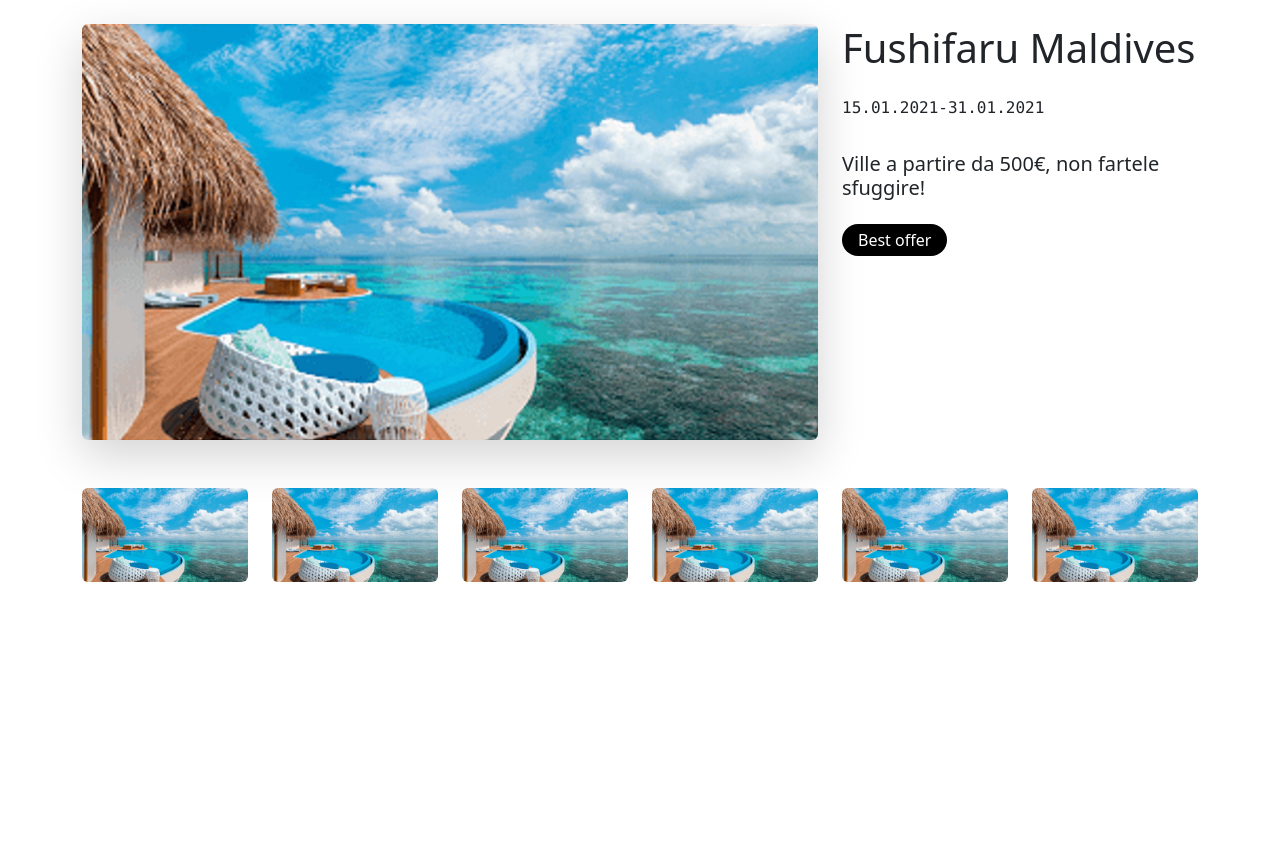
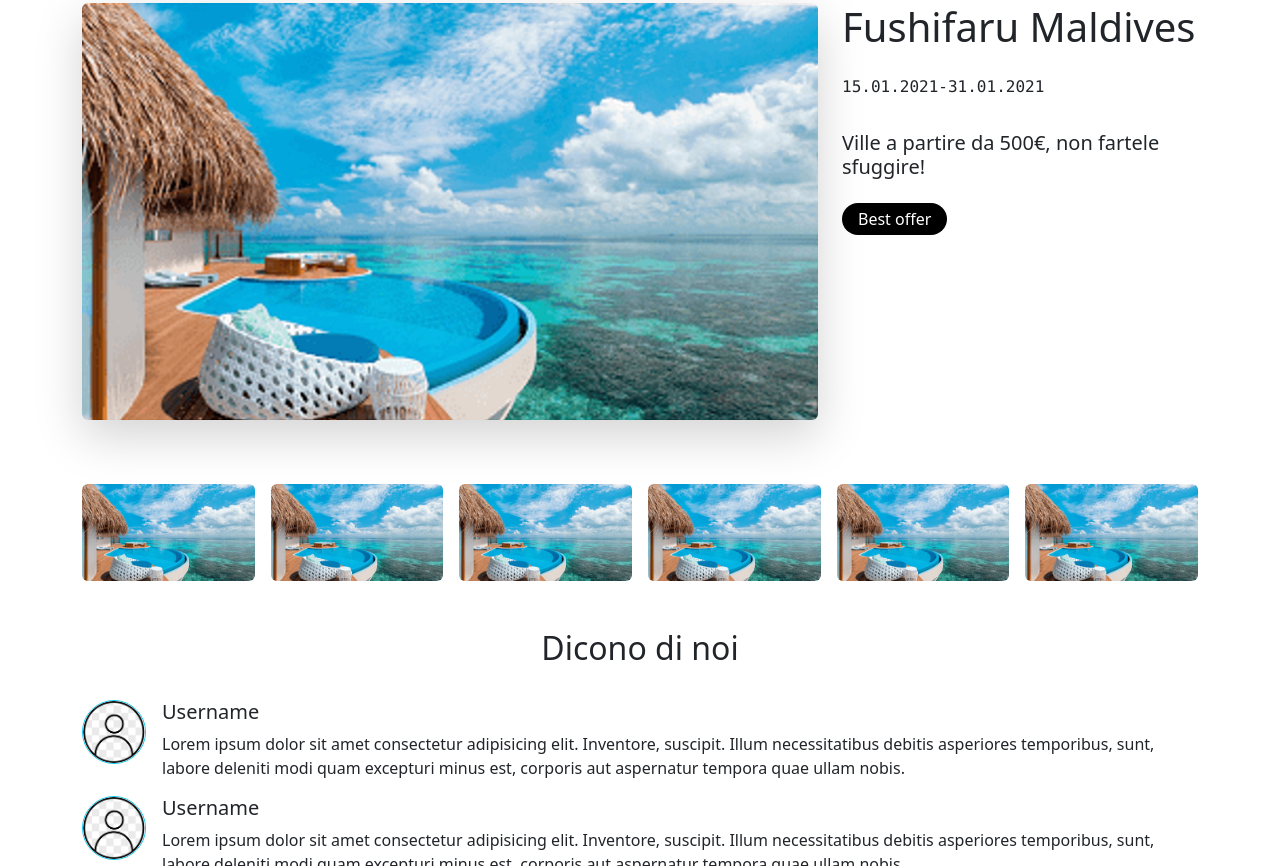
Before and after one commit to Frelser77/U2-W2-FS0623B, a plain HTML site: page U2-W2-D2/index.html in a window 1280 px wide. Shown: the part 1934-2800 px from the top of the page. Before the commit the page ends 2516 px from the top, so only its background shows below. Drawn offline with nearby package versions, Linux system fonts and the light colour scheme.

Commit message:
Correzione

```diff
--- a/U2-W2-D2/index.html
+++ b/U2-W2-D2/index.html
@@ -15,7 +15,7 @@
   <body>
     <nav class="navbar navbar-expand-lg bg-body-tertiary bg-dark">
       <div class="container">
-        <img src="./asset/img/logo.png" alt="Logo Eveline-R" style="width: 100%; max-width: 80px" />
+        <img src="./asset/img/logo.png" alt="Logo Eveline-R" style="max-width: 80px" class="img-fluid" />
         <a class="navbar-brand" href="#"></a>
         <button
           class="navbar-toggler"
@@ -74,7 +74,7 @@
 
     <!-- sezione saldi -->
     <div class="container mt-5">
-      <div class="row">
+      <div class="row g-sm-3">
         <div class="col-6 col-lg-3">
           <div class="card border border-info">
             <img src="./asset/img/villaggio.png" class="card-img-top" alt="..." />
@@ -114,7 +114,7 @@
             </div>
           </div>
         </div>
-        <div class="col-6 col-lg-3">
+        <div class="col-6 d-md-none d-lg-block col-lg-3">
           <div class="card border border-info">
             <img src="./asset/img/villaggio.png" class="card-img-top" alt="..." />
             <div class="card-body">
@@ -219,15 +219,10 @@
 
       <!-- offerte del giorno -->
       <div class="row mt-5">
-        <div class="col-8">
-          <img
-            src="./asset/img/villaggio.png"
-            alt="Viallaggio"
-            style="width: 100%; max-width: 800px"
-            class="rounded shadow-lg"
-          />
+        <div class="col-md-8">
+          <img src="./asset/img/villaggio.png" alt="Viallaggio" class="rounded shadow-lg img-fluid" />
         </div>
-        <div class="col-4">
+        <div class="col-md-4">
           <div class="d-flex flex-column align-items-start gap-3">
             <h1 class="fs-1">Fushifaru Maldives</h1>
             <p class="font-monospace">15.01.2021-31.01.2021</p>
@@ -237,30 +232,92 @@
         </div>
       </div>
 
-      <div class="row mt-5">
-        <div class="col-2">
-          <img src="./asset/img/villaggio.png" alt="Viallaggio" style="width: 100%; max-width: 180px" class="rounded" />
+      <div class="row mt-5 g-3">
+        <div class="col-md-6 col-lg-4 col-xl-2">
+          <img src="./asset/img/villaggio.png" alt="Viallaggio" class="rounded img-fluid" />
         </div>
-        <div class="col-2">
-          <img src="./asset/img/villaggio.png" alt="Viallaggio" style="width: 100%; max-width: 180px" class="rounded" />
+        <div class="col-md-6 col-lg-4 col-xl-2">
+          <img src="./asset/img/villaggio.png" alt="Viallaggio" class="rounded img-fluid" />
         </div>
-        <div class="col-2">
-          <img src="./asset/img/villaggio.png" alt="Viallaggio" style="width: 100%; max-width: 180px" class="rounded" />
+        <div class="col-md-6 col-lg-4 col-xl-2">
+          <img src="./asset/img/villaggio.png" alt="Viallaggio" class="rounded img-fluid" />
         </div>
-        <div class="col-2">
-          <img src="./asset/img/villaggio.png" alt="Viallaggio" style="width: 100%; max-width: 180px" class="rounded" />
+        <div class="col-md-6 col-lg-4 col-xl-2">
+          <img src="./asset/img/villaggio.png" alt="Viallaggio" class="rounded img-fluid" />
         </div>
-        <div class="col-2">
-          <img src="./asset/img/villaggio.png" alt="Viallaggio" style="width: 100%; max-width: 180px" class="rounded" />
+        <div class="col-md-6 col-lg-4 col-xl-2">
+          <img src="./asset/img/villaggio.png" alt="Viallaggio" class="rounded img-fluid" />
         </div>
-        <div class="col-2">
-          <img src="./asset/img/villaggio.png" alt="Viallaggio" style="width: 100%; max-width: 180px" class="rounded" />
+        <div class="col-md-6 col-lg-4 col-xl-2">
+          <img src="./asset/img/villaggio.png" alt="Viallaggio" class="rounded img-fluid" />
         </div>
       </div>
-
       <!-- div container chiusura -->
     </div>
 
+    <div class="container my-5">
+      <div class="row text-center mb-4">
+        <div class="col">
+          <h2>Dicono di noi</h2>
+        </div>
+      </div>
+      <div class="row">
+        <div class="col-12 d-flex">
+          <div class="pe-3">
+            <img
+              src="./asset/img/pic-profilo.jpg"
+              class="rounded-circle border border-info"
+              alt="Avatar"
+              style="width: 64px; height: 64px"
+            />
+          </div>
+          <div>
+            <h5>Username</h5>
+            <p>
+              Lorem ipsum dolor sit amet consectetur adipisicing elit. Inventore, suscipit. Illum necessitatibus debitis
+              asperiores temporibus, sunt, labore deleniti modi quam excepturi minus est, corporis aut aspernatur
+              tempora quae ullam nobis.
+            </p>
+          </div>
+        </div>
+        <div class="col-12 d-flex">
+          <div class="pe-3">
+            <img
+              src="./asset/img/pic-profilo.jpg"
+              class="rounded-circle border border-info"
+              alt="Avatar"
+              style="width: 64px; height: 64px"
+            />
+          </div>
+          <div>
+            <h5>Username</h5>
+            <p>
+              Lorem ipsum dolor sit amet consectetur adipisicing elit. Inventore, suscipit. Illum necessitatibus debitis
+              asperiores temporibus, sunt, labore deleniti modi quam excepturi minus est, corporis aut aspernatur
+              tempora quae ullam nobis.
+            </p>
+          </div>
+        </div>
+        <div class="col-12 d-flex">
+          <div class="pe-3">
+            <img
+              src="./asset/img/pic-profilo.jpg"
+              class="rounded-circle border border-info"
+              alt="Avatar"
+              style="width: 64px; height: 64px"
+            />
+          </div>
+          <div>
+            <h5>Username</h5>
+            <p>
+              Lorem ipsum dolor sit amet consectetur adipisicing elit. Inventore, suscipit. Illum necessitatibus debitis
+              asperiores temporibus, sunt, labore deleniti modi quam excepturi minus est, corporis aut aspernatur
+              tempora quae ullam nobis.
+            </p>
+          </div>
+        </div>
+      </div>
+    </div>
     <script
       src="https://cdn.jsdelivr.net/npm/bootstrap@5.3.2/dist/js/bootstrap.bundle.min.js"
       integrity="sha384-C6RzsynM9kWDrMNeT87bh95OGNyZPhcTNXj1NW7RuBCsyN/o0jlpcV8Qyq46cDfL"
```
Also changed, not shown: U2-W2-D2/FE-U2-S2-L2-Esercizio.html (added, +99 -0 lines), U2-W2-D2/asset/img/pic-profilo.jpg (added).
